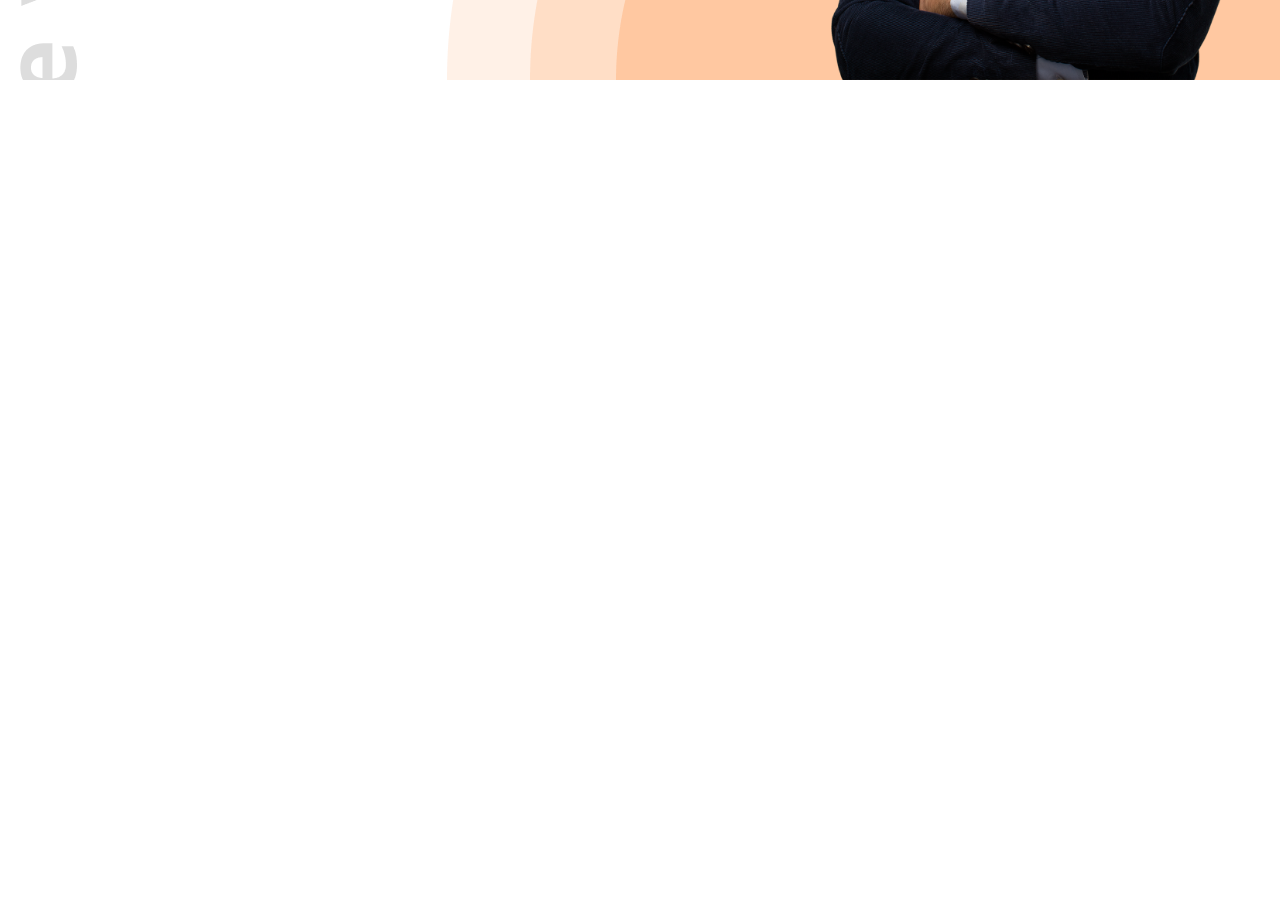
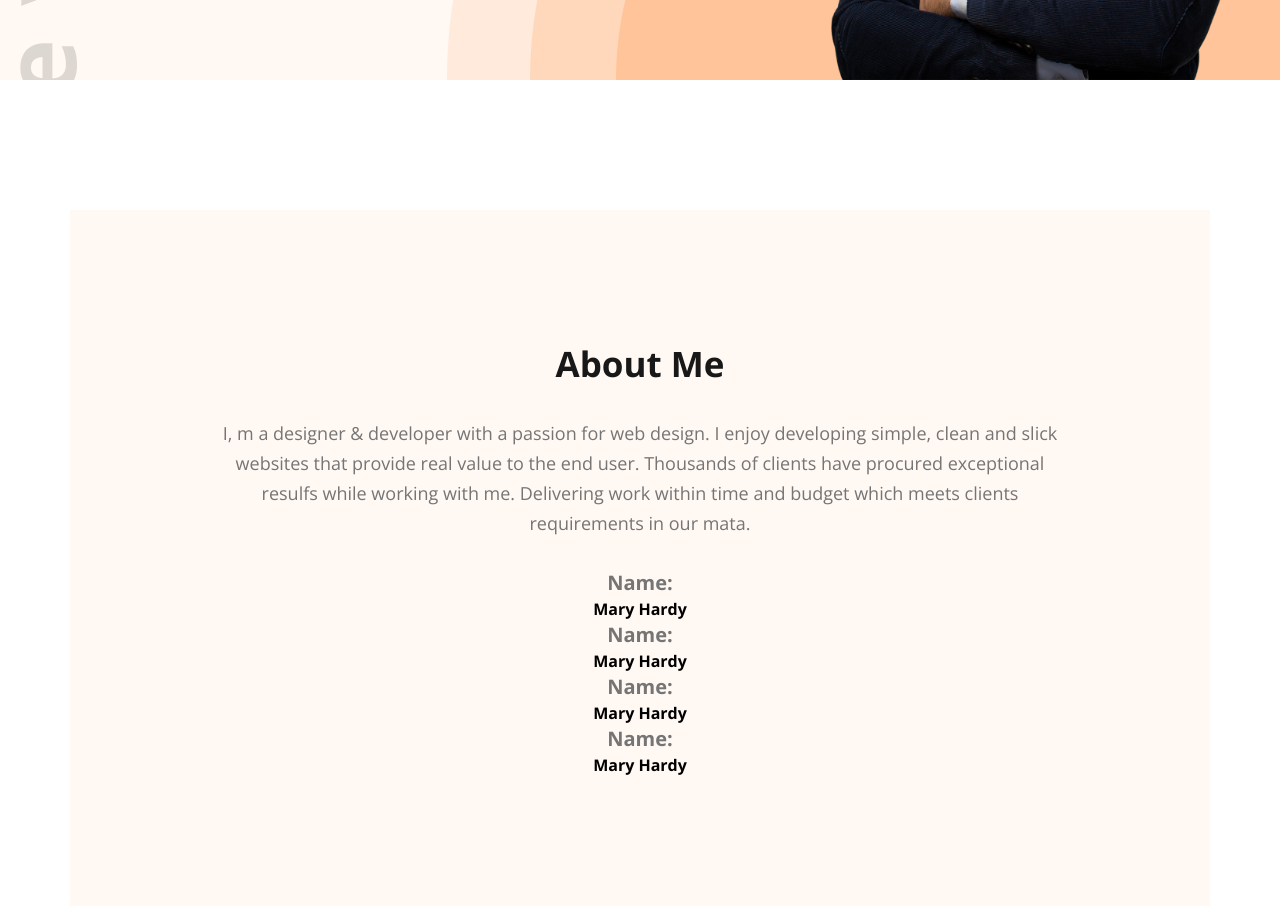
Before and after one commit to Captain-BD/Developer-portfolio, a plain HTML site: page index.html in a window 1280 px wide. Shown: the part 567-1473 px from the top of the page. Before the commit the page ends 800 px from the top, so only its background shows below. Drawn offline with nearby package versions, Linux system fonts and the light colour scheme.

Commit message:
about section created and some style done

```diff
--- a/css/style.css
+++ b/css/style.css
@@ -3,6 +3,29 @@
     padding: 0;
     box-sizing: border-box;
     font-family: Open Sans;
+}
+/* sheard style */
+.bg-primary{
+    background-color: rgb(255, 248, 243);;
+}
+.btn-primary{
+    width: 150px;
+    height: 64px;
+    border-radius: 5px;
+    background: rgb(253, 110, 10);
+    color: rgb(255, 255, 255);
+    font-size: 20px;
+    font-weight: 700;
+    line-height: 27px;
+    letter-spacing: 0%;
+    border: none;
+    cursor: pointer;
+    }
+/* sheard style */
+
+main{
+    max-width:1140px;
+    margin: 0 auto;
 }
 .header{
     background-image: url(../images/developer.png),url(../images/header_bg.png);
@@ -10,6 +33,7 @@
     background-position: top left,bottom right;
     width: 100%;
     height: 647px;
+    margin: 0 auto;
 }
 
 nav{
@@ -43,19 +67,7 @@ li a{
     letter-spacing: 0%;
 }
 
-.btn-primary{
-width: 150px;
-height: 64px;
-border-radius: 5px;
-background: rgb(253, 110, 10);
-color: rgb(255, 255, 255);
-font-size: 20px;
-font-weight: 700;
-line-height: 27px;
-letter-spacing: 0%;
-border: none;
-cursor: pointer;
-}
+
 ul{
     display: flex;
     justify-content: center;
@@ -98,3 +110,33 @@ ul{
     height: 523px;
     width:50% ;
 }
+/* about section css here */
+.about{
+    margin-top:130px;
+    text-align: center;
+    padding: 130px 150px ;
+}
+.about .about-tittle{
+    color: rgb(24, 24, 24);
+    font-size: 35px;
+    font-weight: 700;
+    line-height: 48px;
+    letter-spacing: 0%;
+    margin-bottom: 30px;
+}
+.about .about-description{
+    color: rgb(117, 117, 117);
+    font-size: 18px;
+    font-weight: 400;
+    line-height: 30px;
+    letter-spacing: 0%;
+    margin-bottom: 30px;
+}
+.about-item p{
+    color: rgb(117, 117, 117);
+    font-size: 20px;
+    font-weight: 700;
+    line-height: 30px;
+    letter-spacing: 0%;
+}
+/* about section css here */
--- a/index.html
+++ b/index.html
@@ -11,7 +11,7 @@
     <link href="https://fonts.googleapis.com/css2?family=Open+Sans:ital,wght@0,300..800;1,300..800&family=Work+Sans:ital,wght@0,100..900;1,100..900&display=swap" rel="stylesheet">
 </head>
 <body>
-   <header class="header">
+   <header class="header bg-primary">
 
 
     <nav>
@@ -36,6 +36,29 @@
     </div>
    </header>
    <main>
+    <div class="about bg-primary">
+        <h1 class="about-tittle">About Me</h1>
+        <p class="about-description">I, m a designer & developer with a passion for web design. I enjoy developing simple, clean and slick websites that provide real value to the end user. Thousands of clients have procured exceptional resulfs while working with me. Delivering work within time and budget which meets clients requirements in our mata.</p>
+        <div class="about-item-parent ">
+            <div class="about-item">
+                <p>Name:</p>
+                <h4>Mary Hardy</h4>
+            </div>
+            <div class="about-item">
+                <p>Name:</p>
+                <h4>Mary Hardy</h4>
+            </div>
+            <div class="about-item">
+                <p>Name:</p>
+                <h4>Mary Hardy</h4>
+            </div>
+            <div class="about-item">
+                <p>Name:</p>
+                <h4>Mary Hardy</h4>
+            </div>
+
+        </div>
+    </div>
 
    </main>
 </body>
```
